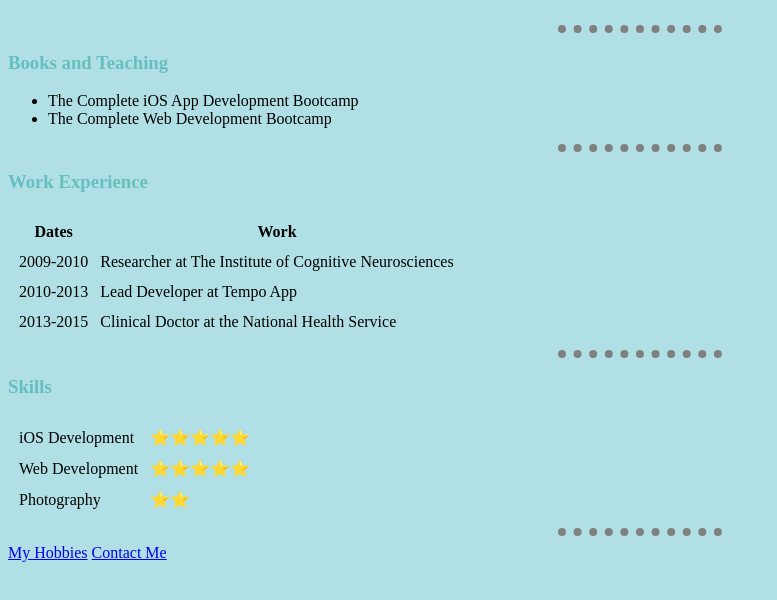
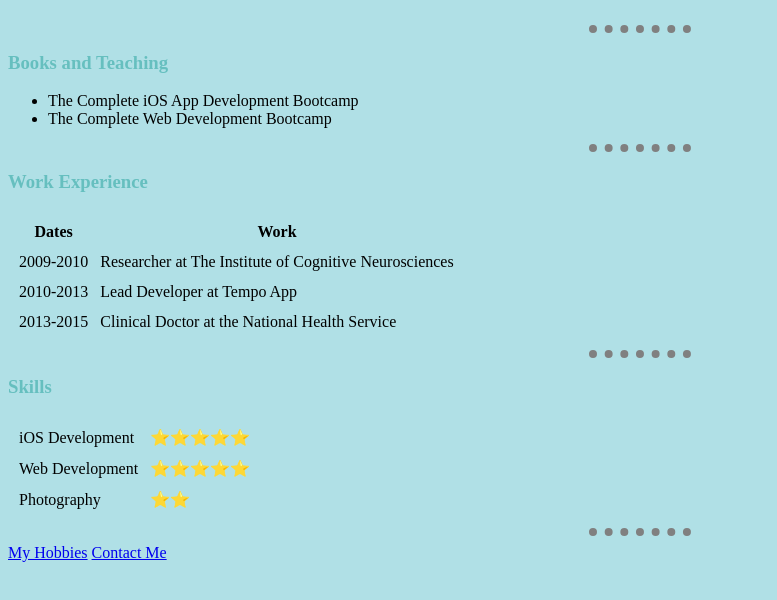
Before and after one commit to Wills-Designs/Website, a plain HTML site: page index.html in a window 1280 px wide. Shown: the part 182-782 px from the top of the page, without its empty margins (0-777 px from the left). Drawn offline with Linux system fonts and the light colour scheme.

Commit message:
shortened the width of hr

```diff
--- a/style.css
+++ b/style.css
@@ -9,5 +9,5 @@ hr {
   border-style:dotted none none;
   border-width: 8px;
   border-color:gray;
-  width:13%;
+  width:8%;
 }
```
